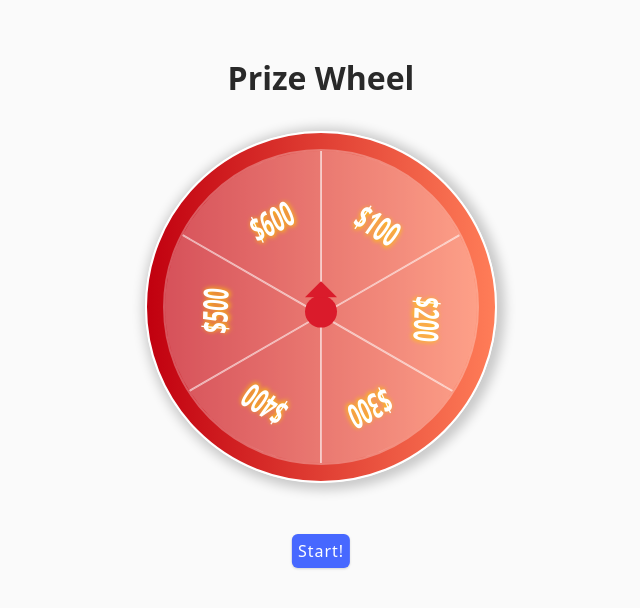
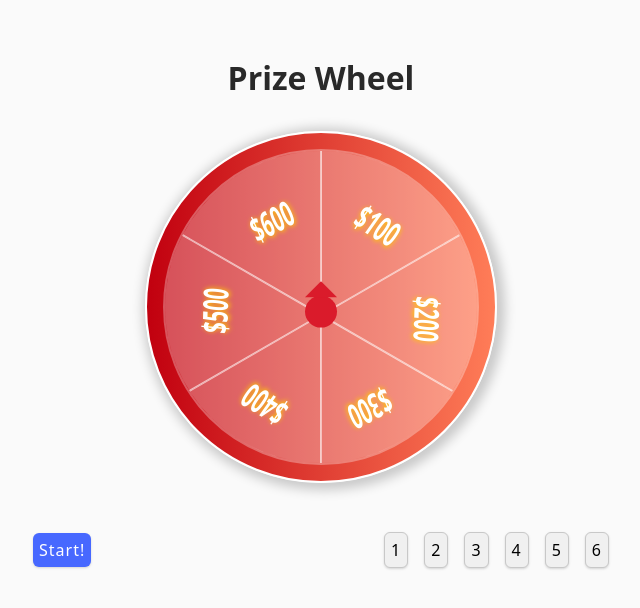
Before and after one commit to L-Qichen/React-mini-projects, a React (Vite) app in the folder prize-wheel/: page / in a window 1280 px wide. Shown: the top 608 px of the page, without its empty margins (319-959 px from the left). Built offline with nearby package versions, Linux system fonts and the light colour scheme.

Commit message:
Number selection feature done

```diff
--- a/prize-wheel/src/App.css
+++ b/prize-wheel/src/App.css
@@ -96,11 +96,16 @@
   left: 50%;
   transform: translateX(-50%) translateY(-15%);
 }
-.btn{
+.footer{
+  width: 100%;
   position: absolute;
   bottom: -20%;
-  left: 50%;
-  transform: translateX(-50%);
+  display: flex;
+  justify-content: space-between;
+  align-items: baseline;
+}
+.btn{
+  display: block;
   cursor: pointer;
   color: #fff;
   background: #4768ff;
@@ -118,5 +123,34 @@
 .btn:hover{
   background: #0029de;
   box-shadow: 0 10px 15px -3px rgba(0, 0, 0, 0.1),
-  0 4px 6px -2px rgba(0, 0, 0, 0.05);;
+  0 4px 6px -2px rgba(0, 0, 0, 0.05);
 }
+
+.number-list{
+  display: flex;
+  gap: 1rem;
+}
+
+.num-btn{
+  cursor: pointer;
+  background: rgb(240, 240, 240);
+  border: 1px solid rgb(200, 200, 200);
+  border-radius: 6px;
+  letter-spacing: 1px;
+  padding: 6px;
+  font-size: 16px;
+  margin-top: 16px;
+  box-shadow:  0 1px 3px 0 rgba(0, 0, 0, 0.1),
+  0 1px 2px 0 rgba(0, 0, 0, 0.06);
+  transition: 0.3s ease-in-out all;
+}
+.num-btn:hover{
+  background: rgb(210, 210, 210);
+  box-shadow: 0 10px 15px -3px rgba(0, 0, 0, 0.1),
+  0 4px 6px -2px rgba(0, 0, 0, 0.05);
+}
+
+.selected{
+  background: rgb(255,125,88);
+  color: #fff;
+}
--- a/prize-wheel/src/App.jsx
+++ b/prize-wheel/src/App.jsx
@@ -3,11 +3,27 @@ import './App.css'
 
 function App() {
   const [isStopped, setIsStopped] = useState(true);
+  const [selectedNum, setSelectedNum] = useState([]);
+
+  const selectionRange = [1, 2, 3, 4, 5, 6];
+
+  const handleSelectedNum = (number) => {
+    const newSelectedNum = [...selectedNum];
+    const index = newSelectedNum.indexOf(number);
+
+    if (index === -1) {
+      newSelectedNum.push(number);
+    } else {
+      newSelectedNum.splice(index, 1);
+    }
+    setSelectedNum(newSelectedNum);
+  };
+
 
   const handleOnClick = () => {
     if (isStopped) {
       const randomRounds = Math.floor(Math.random() * (7 - 3) + 3);
-      const randomDeg = Math.floor(Math.random() * (27 - 7) + 7);
+      const randomDeg = Math.floor(Math.random() * (360 - 10) + 10);
       const finalDeg = randomRounds * 360 + randomDeg;
       const wheel = document.getElementById("wheel");
       wheel.style.transform = `rotate(${finalDeg}deg)`;
@@ -19,17 +35,20 @@ function App() {
         wheel.style.transition = "none";
         setIsStopped(true);
       }, 5000);
+
+      console.log('Selected Numbers:', selectedNum);
+      setSelectedNum([]);
     } else {
       return;
     }
   }
 
   return (
-    <>
+    <div className='main'>
       <div className='container'>
         <h1>Prize Wheel</h1>
-        <div className='out-circle' id='wheel'>
-          <div className='in-circle'>
+        <div className='out-circle' >
+          <div className='in-circle' id='wheel'>
 
             <div className='first-container'>
               <div className='content-1'>
@@ -68,14 +87,33 @@ function App() {
 
         <div className='pointer-body'></div>
         <div className='pointer-head'></div>
+
+        <div className='footer'>
           <button type='button'
             className='btn'
             onClick={handleOnClick}
           >
             Start!
           </button>
+          <div className="number-list">
+            {[...selectionRange].map(
+              (number) => {
+                return (
+                  <button
+                    key={number}
+                    className={selectedNum.includes(number) ? 'num-btn selected' : 'num-btn'}
+                    onClick={() => handleSelectedNum(number)}
+                  >
+                    {number}
+                  </button>
+                );
+              }
+            )}
           </div>
-    </>
+        </div>
+      </div>
+
+    </div>
   )
 }
 
```
Lines whose indentation alone changed are shown as unchanged.
